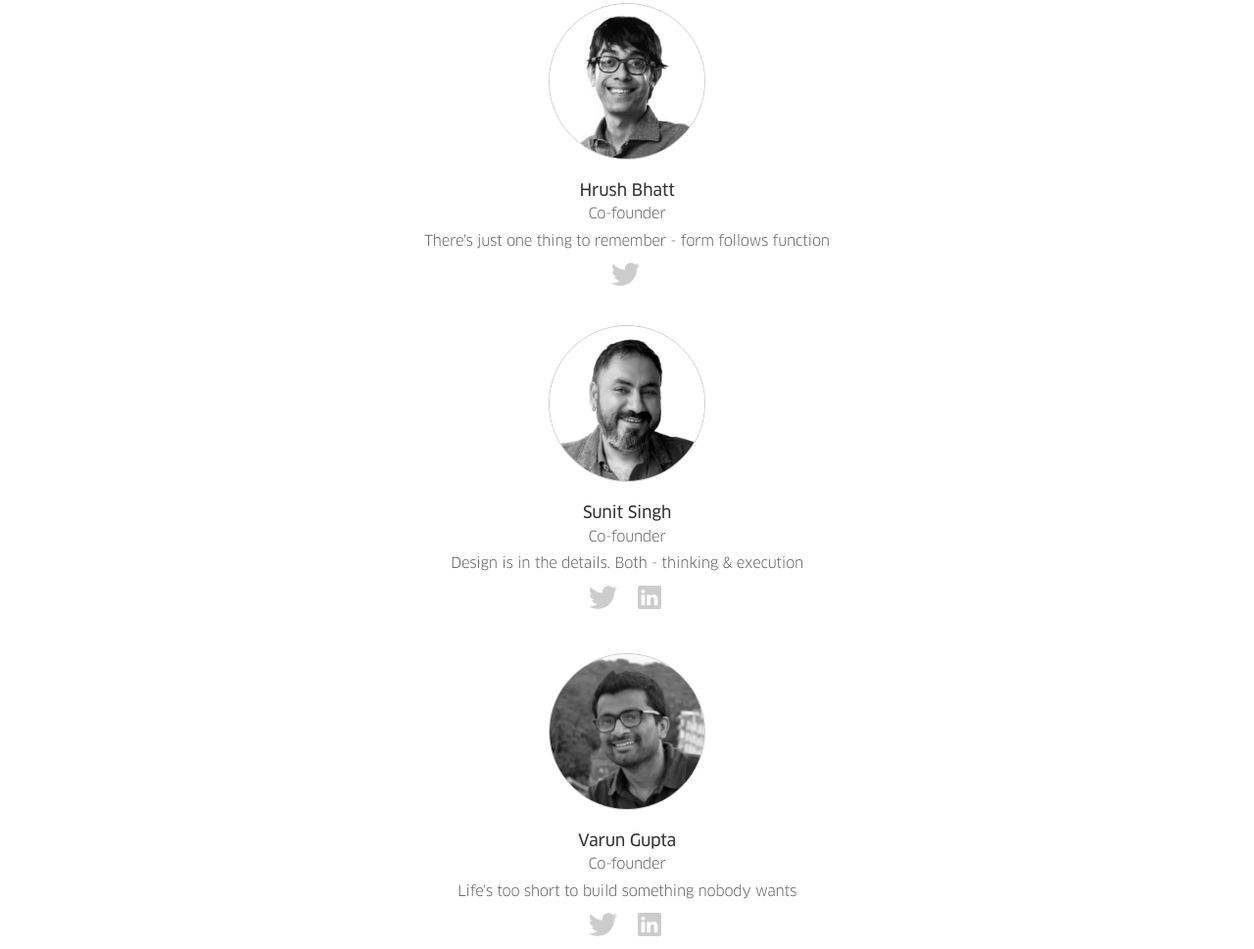
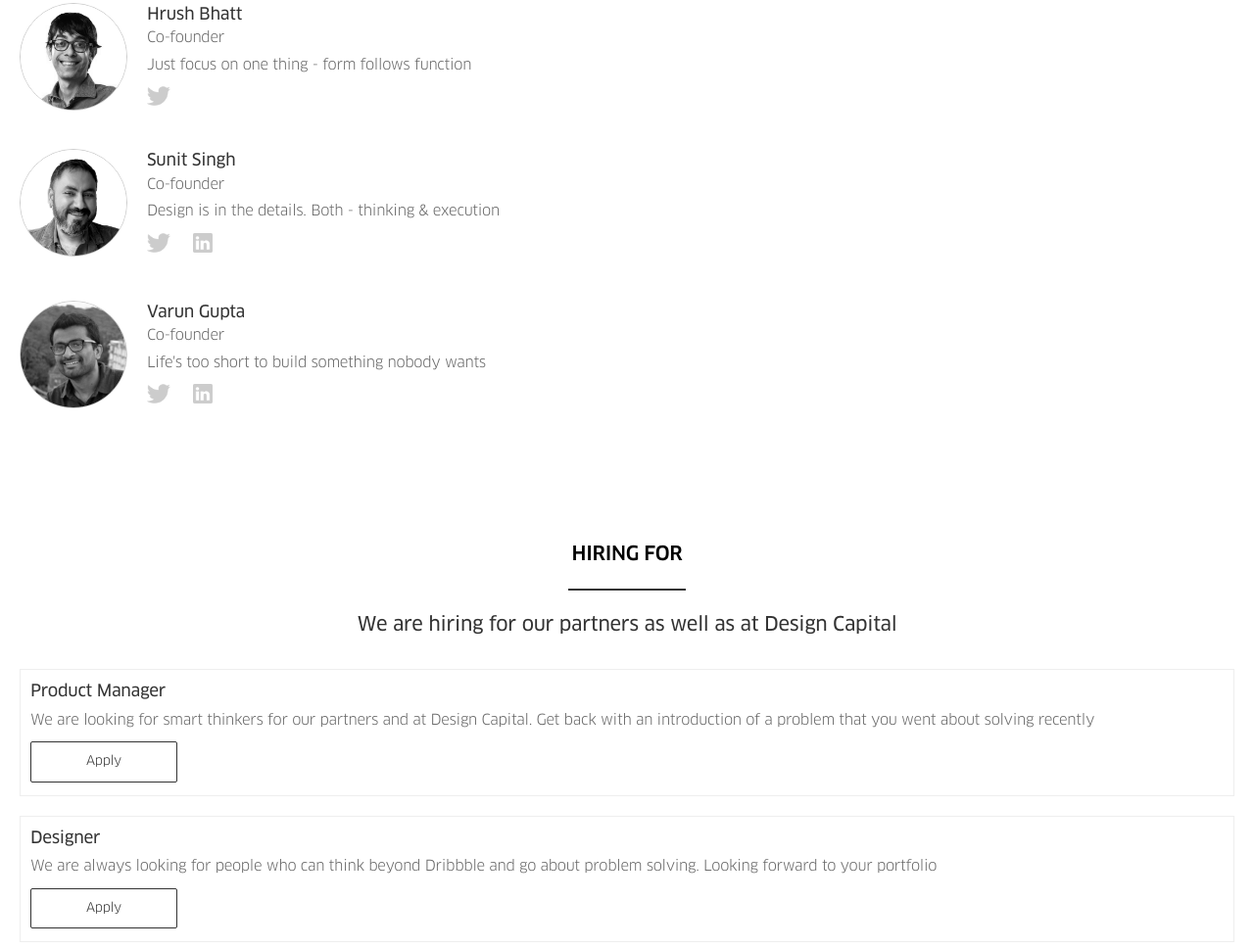
Before and after one commit to iamsankalp/designcapital, a plain HTML site: page index.html in a window 1280 px wide. Shown: the part 2617-3586 px from the top of the page at 98% size. Drawn offline with Linux system fonts and the light colour scheme.

Commit message:
team elements 2 column

```diff
--- a/css/style.css
+++ b/css/style.css
@@ -294,19 +294,22 @@ header p {
 }
 
 
+
 .our-team li {
 	margin-bottom: 30px;
+    text-align: left;
 }
 .our-team li img {
-	width: 160px;
-	height: 160px;
+    margin-right: 20px;
+	width: 110px;
+	height: 110px;
     border-radius: 50%;
     border: 1px solid #ccc;
+    float: left;
 }
 .our-team li h3 {
 	margin-top: 20px;
 }
-
 .our-team a{
     display: inline-block;
     height: 44px;
@@ -316,19 +319,17 @@ header p {
 }
 
 .twitter_icon {
-    display: block;
     background: url(../img/icons/twitter.png);
     background-repeat: no-repeat;
-    background-size: auto 24px;
-    background-position: 6px 10px;
+    background-size: auto 20px;
+    background-position: 0px 10px;
     opacity: 0.2;
 }
-
 .linkedin_icon{
     background: url(../img/icons/linkedin.png);
     background-repeat: no-repeat;
-    background-size: auto 24px;
-    background-position: 10px 10px;
+    background-size: auto 20px;
+    background-position: 0px 10px;
     opacity: 0.2;
 }
 
@@ -340,8 +341,7 @@ header p {
     border: 1px solid #eee;
     padding: 10px;
 }
-
-.hiring h3{
+.hiring h3 {
 }
 
 /*.hiring legend{
@@ -354,12 +354,11 @@ header p {
     border-radius: 40px;
 }*/
 
-.hiring p{
+.hiring div p{
     margin-top: 5px;
     font-size: 15px;
 }
-
-.hiring a {
+.hiring div a {
     display: block;
     width: 150px;
     margin-top: 10px;
@@ -374,21 +373,17 @@ header p {
 }
 
 
-
-
 .quote legend {
     color: #666;
     font-size: 13px;
     margin-top: 30px;
 }
-
 .quote p{
     margin-top: 10px;
     text-align: left;
     font-family: "DC-Quote";
     font-size: 23px;
 }
-
 .quote .cite{
     display: block;
     font-family: "DC-News";
@@ -402,7 +397,6 @@ header p {
     background: #f5f5f5;
     border-top: 1px solid #f0f0f0;
 }
-
 .footer img {
     margin: auto 10px;
     height: 30px;
--- a/index.html
+++ b/index.html
@@ -126,7 +126,7 @@
 	        <footer>
 		        <h3>Partner with us?</h3>
 		        <p>If you'd like to partner with us for long term - we'd be interested in knowing about your business &amp; how we'll make great partners</p>
-		        <a href="#">Write to Us</a>
+		        <a href="mailto:partnership@designcapital.in">Write to Us</a>
 	        </footer>
 
 	    </section>
@@ -142,15 +142,15 @@
 				    <img alt="Hrush Bhatt" src="img/team-photo/hrush.png">
 				    <h3>Hrush Bhatt</h3>
 				    <h4>Co-founder</h4>
-				    <p>There's just one thing to remember - form follows function</p>
-			        <a href="" class="twitter_icon" target="_blank">Twitter</a>
+				    <p>Just focus on one thing - form follows function</p>
+			        <a href="https://twitter.com/hrushb" class="twitter_icon" target="_blank">Twitter</a>
 				</li>
 				<li>
 			        <img alt="Sunit Singh" src="img/team-photo/sunit.png">
 			        <h3>Sunit Singh</h3>
 			        <h4>Co-founder</h4>
 			        <p>Design is in the details. Both - thinking &amp; execution</p>
-			        <a href="" class="twitter_icon" target="_blank">Twitter</a>
+			        <a href="https://twitter.com/surdattack" class="twitter_icon" target="_blank">Twitter</a>
 			        <a href="" class="linkedin_icon" target="_blank">Linkedin</a>
 				</li>
 				<li>
@@ -158,8 +158,8 @@
 			        <h3>Varun Gupta</h3>
 			        <h4>Co-founder</h4>
 			        <p>Life's too short to build something nobody wants</p>
-			        <a href="" class="twitter_icon" target="_blank">Twitter</a>
-			        <a href="" class="linkedin_icon" target="_blank">Linkedin</a>
+			        <a href="https://twitter.com/varun_gupta" class="twitter_icon" target="_blank">Twitter</a>
+			        <a href="https://www.linkedin.com/in/varun-gupta-51a84920" class="linkedin_icon" target="_blank">Linkedin</a>
 				</li>
 			</ul>
 	    </section>
@@ -174,13 +174,13 @@
 	    		<h3>Product Manager</h3>
 	    		<!--<legend>Partners</legend><legend>Design Capital</legend>-->
 		        <p>We are looking for smart thinkers for our partners and at Design Capital. Get back with an introduction of a problem that you went about solving recently</p>
-		        <a href="#">Apply</a>
+		        <a href="mailto:job-pm@designcapital.in">Apply</a>
 	    	</div>
 	    	<div>
 	    		<h3>Designer</h3>
 	    		<!--<legend>Partners</legend><legend>Design Capital</legend>-->
-		        <p>We are always looking for people who can think beyond Dribbble and go about problem solving. Please write to us with your portfolio</p>
-		        <a href="#">Apply</a>
+		        <p>We are always looking for people who can think beyond Dribbble and go about problem solving. Looking forward to your portfolio</p>
+		        <a href="mailto:job-ux@designcapital.in">Apply</a>
 	    	</div>
 	    </section>
 
```
